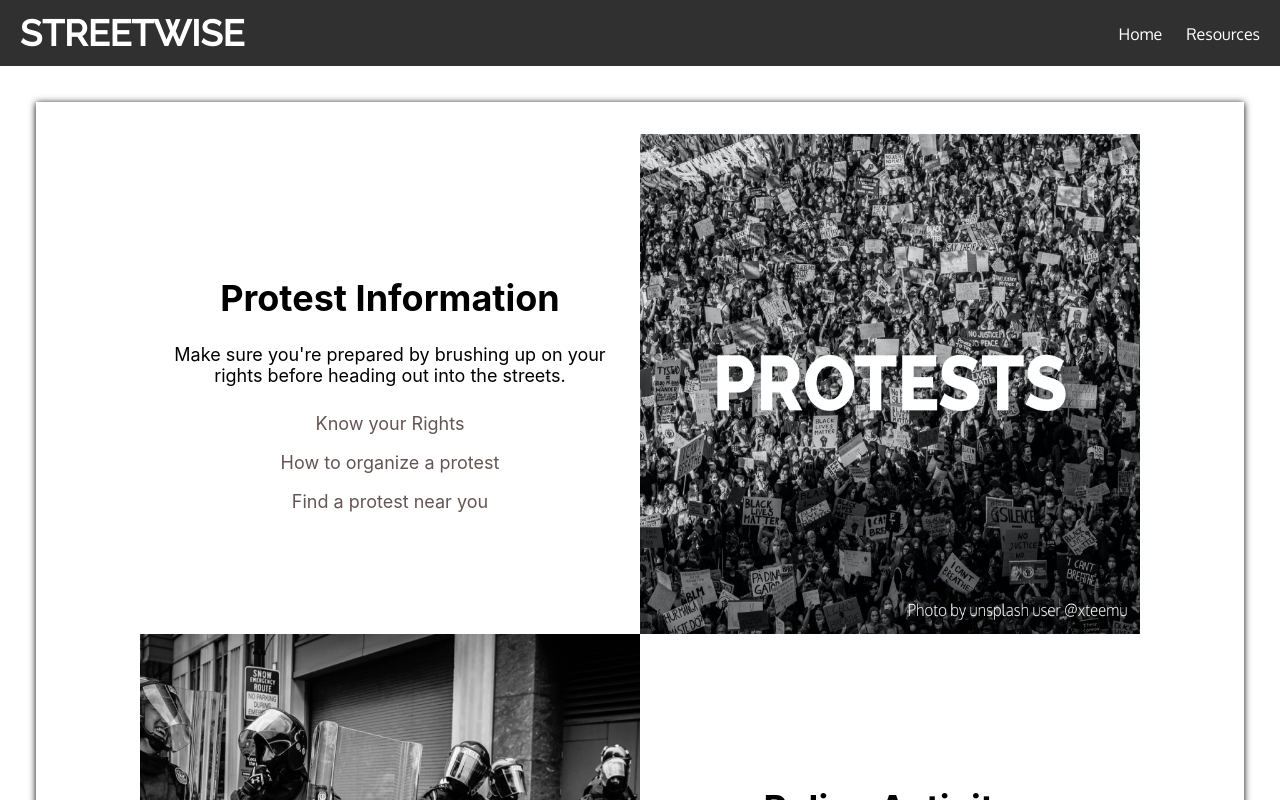
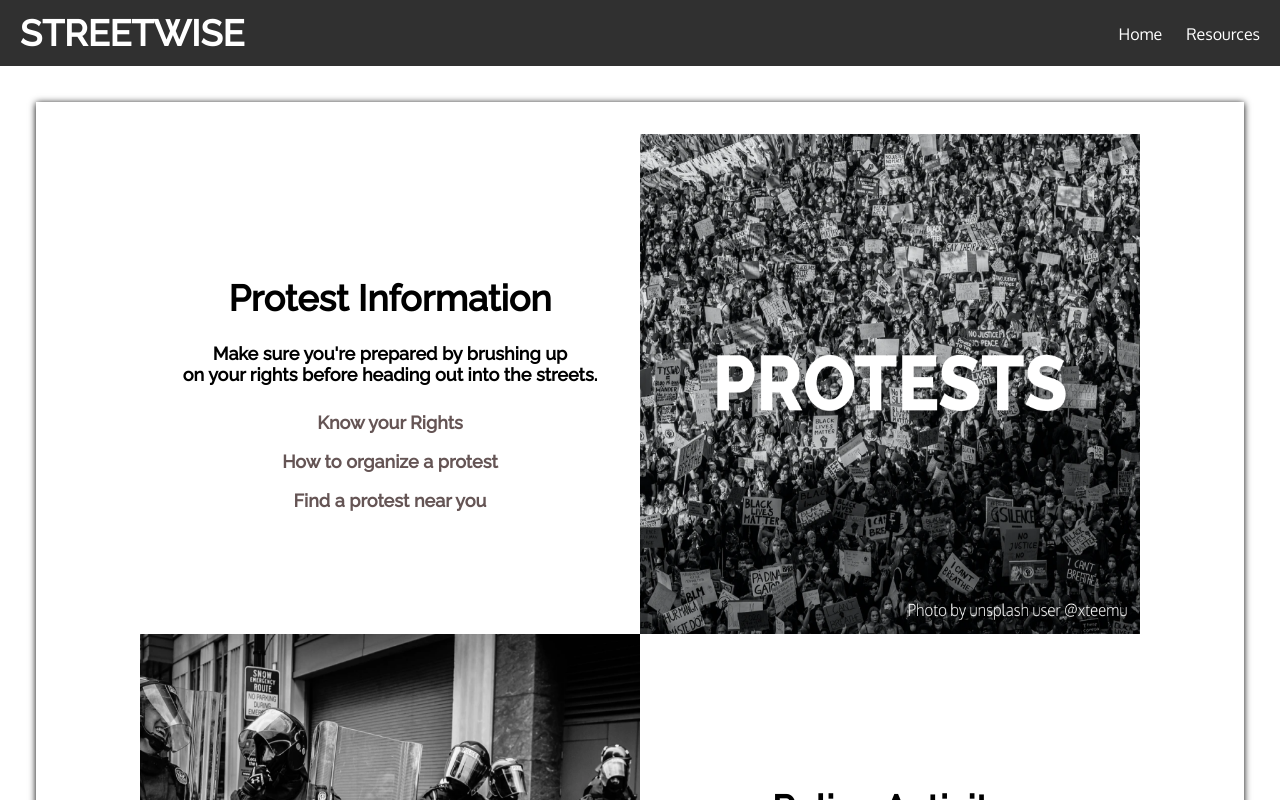
Before and after one commit to pdnguyen714/streetwise-hackathon, a React (Create React App) app: page /resources in a window 1280 px wide. Shown: the top 800 px of the page. Built offline with nearby package versions, Linux system fonts and the light colour scheme; no server answers.

Commit message:
refactored font styling in resources.js

```diff
--- a/src/components/Resources/Resources.css
+++ b/src/components/Resources/Resources.css
@@ -1,3 +1,10 @@
+* {
+    font-family: 'Raleway', sans-serif;
+    font-family: Raleway;
+    font-style: normal;
+    font-weight: bold;
+}
+
 a {
     text-decoration: none;
     color: #655555;
--- a/src/components/Resources/Resources.js
+++ b/src/components/Resources/Resources.js
@@ -11,7 +11,7 @@ export const Resources = (props) => {
                 <div className="resource-row">
                     <div className="resource-content">
                         <h1 className="resource-header">Protest Information</h1>
-                        <p className="resource-p">Make sure you're prepared by brushing up on your rights before heading out into the streets.</p>
+                        <p className="resource-p">Make sure you're prepared by brushing up<br /> on your rights before heading out into the streets.</p>
                         <div className="resource-links">
                             <div className="resource-link1">
                                 <a href="https://www.aclu.org/know-your-rights/protesters-rights/">Know your Rights</a><br />
```
